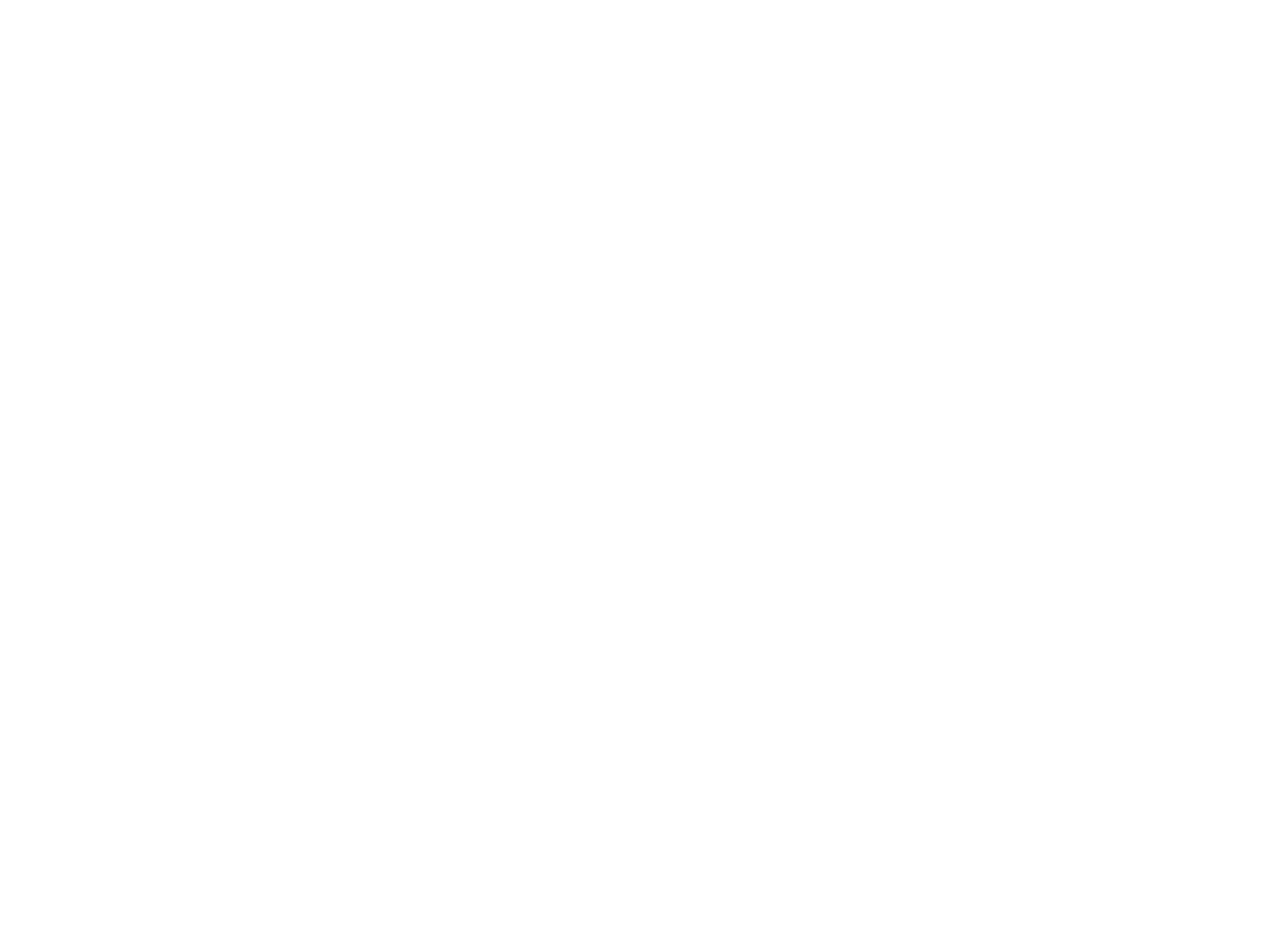
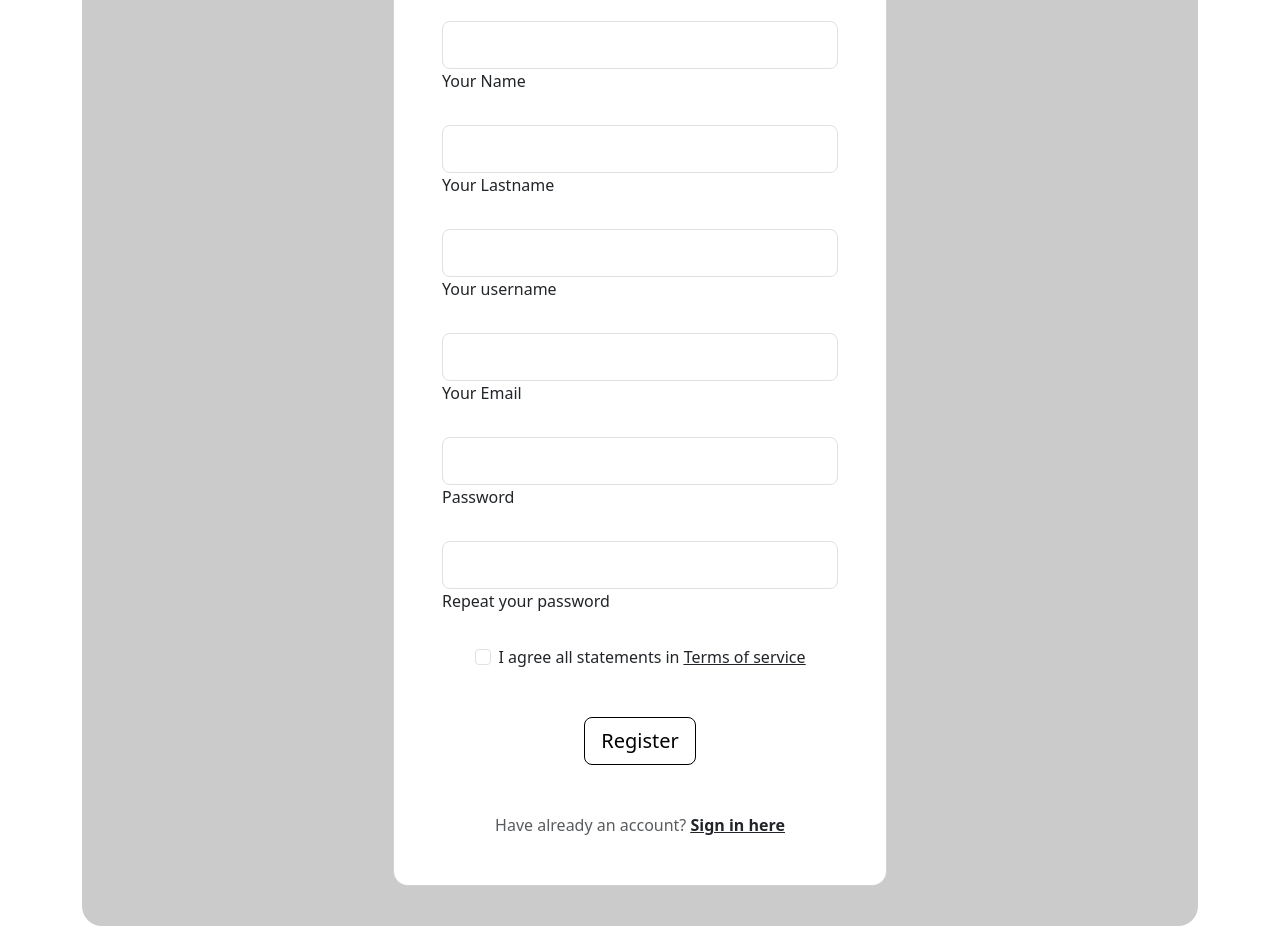
Before and after one commit to aurryllash/Civy-Online, an Angular app: page /registration in a window 1280 px wide. Before the commit this address led to /. Shown: the part 220-1146 px from the top of the page. Before the commit the page ends 800 px from the top, so only its background shows below. Built offline with nearby package versions, Linux system fonts and the light colour scheme.

Commit message:
Make html for registration

```diff
--- a/src/app/app-routing.module.ts
+++ b/src/app/app-routing.module.ts
@@ -2,11 +2,13 @@
 import { RouterModule, Routes } from '@angular/router';
 import { HomeComponent } from './home/home.component';
 import { EachProductComponent } from './each-product/each-product.component';
+import { RegistrationComponent } from './getInto/registration/registration.component';
 
 const routes: Routes = [
   { path: 'home', component: HomeComponent },
   { path: '', redirectTo: '/home', pathMatch: 'full' },
-  { path: 'product/:title', component: EachProductComponent}
+  { path: 'product/:title', component: EachProductComponent},
+  { path: 'registration', component: RegistrationComponent}
 ];
 
 @NgModule({
--- a/src/app/getInto/registration/registration.component.css
+++ b/src/app/getInto/registration/registration.component.css
@@ -0,0 +1,16 @@
+.gradient-custom-3 {
+
+    padding: 40px;
+    background-color: rgba(128, 128, 128, 0.406);
+    border-radius: 20px;
+}
+.gradient-custom-4 {
+    background-color: white;
+    transition: 0.3s;
+    color: black;
+    border: 1px solid black;
+}
+.gradient-custom-4:hover {
+    background-color: black;
+    color: white;
+}
--- a/src/app/getInto/registration/registration.component.html
+++ b/src/app/getInto/registration/registration.component.html
@@ -1 +1,65 @@
-<p>registration works!</p>
+<section class="vh-100 bg-image">
+  <div class="mask d-flex align-items-center h-120 gradient-custom-3">
+    <div class="container h-100">
+      <div class="row d-flex justify-content-center align-items-center h-100">
+        <div class="col-12 col-md-9 col-lg-7 col-xl-6">
+          <div class="card" style="border-radius: 15px;">
+            <div class="card-body p-5">
+              <h2 class="text-uppercase text-center mb-5">Create an account</h2>
+
+              <form>
+
+                <div class="form-outline mb-4">
+                  <input type="text" id="form3Example1cg" class="form-control form-control-lg" />
+                  <label class="form-label" for="form3Example1cg">Your Name</label>
+                </div>
+
+                <div class="form-outline mb-4">
+                    <input type="text" id="form3Example1cg" class="form-control form-control-lg" />
+                    <label class="form-label" for="form3Example1cg">Your Lastname</label>
+                </div>
+
+                <div class="form-outline mb-4">
+                    <input type="text" id="form3Example1cg" class="form-control form-control-lg" />
+                    <label class="form-label" for="form3Example1cg">Your username</label>
+                </div>
+
+                <div class="form-outline mb-4">
+                  <input type="email" id="form3Example3cg" class="form-control form-control-lg" />
+                  <label class="form-label" for="form3Example3cg">Your Email</label>
+                </div>
+
+                <div class="form-outline mb-4">
+                  <input type="password" id="form3Example4cg" class="form-control form-control-lg" />
+                  <label class="form-label" for="form3Example4cg">Password</label>
+                </div>
+
+                <div class="form-outline mb-4">
+                  <input type="password" id="form3Example4cdg" class="form-control form-control-lg" />
+                  <label class="form-label" for="form3Example4cdg">Repeat your password</label>
+                </div>
+
+                <div class="form-check d-flex justify-content-center mb-5">
+                  <input class="form-check-input me-2" type="checkbox" value="" id="form2Example3cg" />
+                  <label class="form-check-label" for="form2Example3g">
+                    I agree all statements in <a href="#!" class="text-body"><u>Terms of service</u></a>
+                  </label>
+                </div>
+
+                <div class="d-flex justify-content-center">
+                  <button type="button"
+                    class="btn btn-success btn-block btn-lg gradient-custom-4">Register</button>
+                </div>
+
+                <p class="text-center text-muted mt-5 mb-0">Have already an account? <a href="#!"
+                    class="fw-bold text-body"><u>Sign in here</u></a></p>
+
+              </form>
+
+            </div>
+          </div>
+        </div>
+      </div>
+    </div>
+  </div>
+</section>
--- a/src/app/getInto/registration/registration.component.ts
+++ b/src/app/getInto/registration/registration.component.ts
@@ -1,4 +1,5 @@
 import { Component } from '@angular/core';
+import { FormBuilder } from '@angular/forms';
 
 @Component({
   selector: 'app-registration',
@@ -6,5 +7,10 @@
   styleUrl: './registration.component.css'
 })
 export class RegistrationComponent {
+  constructor(private fb: FormBuilder) {}
 
+  user = this.fb.group({
+    name: [''],
+
+  })
 }
--- a/src/app/header/header.component.html
+++ b/src/app/header/header.component.html
@@ -22,7 +22,7 @@
     <div *ngIf="!isAuthenticated"  class="collapse navbar-collapse log-in" id="navbarSupportedContent">
         <ul class="navbar-nav me-auto mb-2 mb-lg-0">
             <li class="registration">
-                <a   href="#">Regsitration</a>
+                <a routerLink="/registration">Regsitration</a>
             </li>
             <li class="sign-in">
                 <a  href="#">Sign In</a>
```
